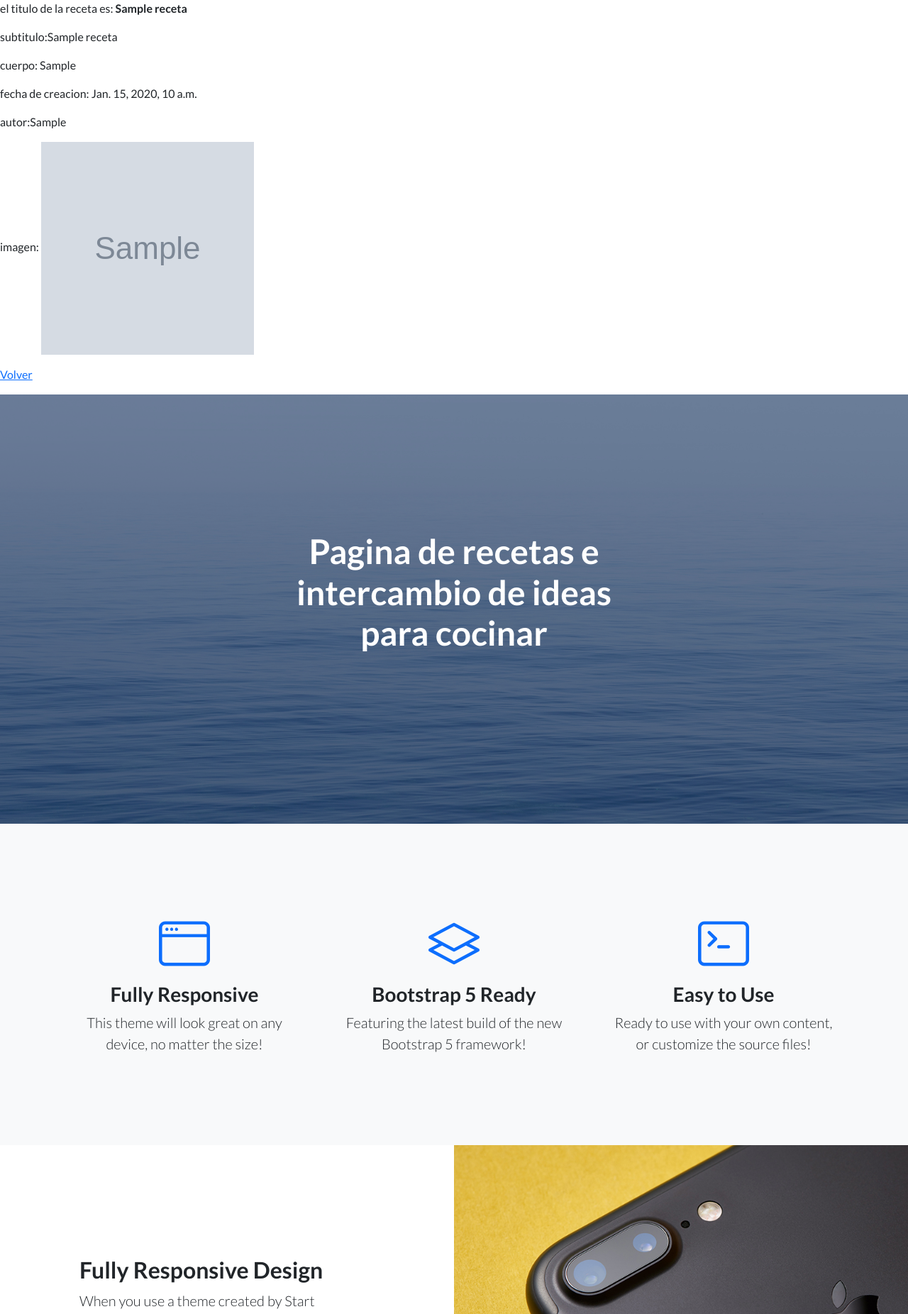
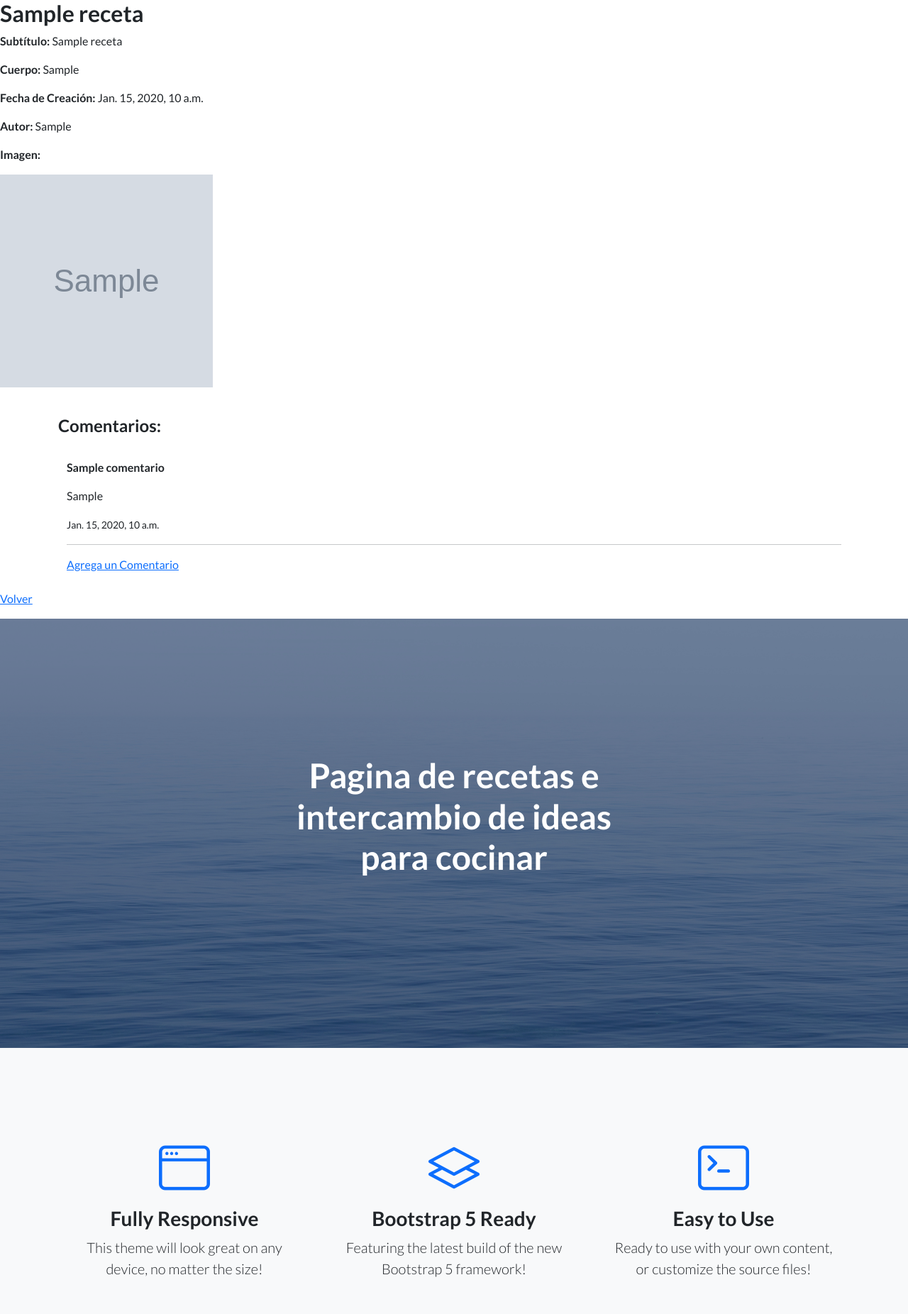
Before and after one commit to mateobarreyra/MiProyectofinal, a Django app: page /main/receta/1 in a window 1280 px wide. Shown: the part 66-1918 px from the top of the page at 71% size. Run offline with Django 4.2, Linux system fonts and the light colour scheme; tables that the repository leaves empty hold one stand-in row (values such as "Sample post"); grey boxes marked "Sample" are stand-in pictures; some libraries are stand-ins or nearby versions.

Commit message:
funcionalidad ok

```diff
--- a/Principal/models.py
+++ b/Principal/models.py
@@ -14,3 +14,15 @@ class Receta(models.Model):
 
     def __str__(self):
         return f'Receta{self.titulo}- Autor {self.autor}'
+
+class Comentario(models.Model):
+    comentario = models.ForeignKey(Receta, related_name='comentarios', on_delete=models.CASCADE, null=True)
+    nombre = models.CharField(max_length=40)
+    mensaje = models.TextField(null=True, blank=True)
+    fechaComentario = models.DateTimeField(auto_now_add=True)
+
+    class Meta:
+        ordering = ['-fechaComentario']
+
+    def __str__(self):
+        return '%s - %s' % (self.nombre, self.comentario)
--- a/Principal/urls.py
+++ b/Principal/urls.py
@@ -1,15 +1,17 @@
 
 from django.urls import path
 
-from Principal.views import show_html, CrearReceta, RecetasList, DetalleReceta, RecetaEliminar, ActualizarReceta
+from Principal.views import show_html, CrearReceta, RecetasList, DetalleReceta, RecetaEliminar, ActualizarReceta, \
+    ComentarioPagina
 
 urlpatterns = [
-    path('show/', show_html),
+    path('show/', show_html, name="base"),
     path('crear', CrearReceta.as_view(), name="RecetaCreate"),
     path('recetas', RecetasList.as_view(), name="RecetasList"),
     path('receta/<int:pk>', DetalleReceta.as_view(), name="RecetaDetail"),
     path('eliminar/<int:pk>', RecetaEliminar.as_view(), name="RecetaEliminar"),
     path('actualizar/<int:pk>', ActualizarReceta.as_view(), name="RecetaUpdate"),
+    path('receta/<int:pk>/comentario/', ComentarioPagina.as_view(), name='comentario'),
 
 
     ]
--- a/Principal/views.py
+++ b/Principal/views.py
@@ -1,8 +1,11 @@
-from django.shortcuts import render, redirect
+from django.shortcuts import render, redirect, get_object_or_404
+from django.urls import reverse_lazy
 from django.views.generic import CreateView, ListView, UpdateView, DeleteView,DetailView
 from django.http import HttpResponse
 
-from Principal.models import Receta
+from Principal.forms import FormularioComentario
+from Principal.models import Receta, Comentario
+
 
 class CrearReceta(CreateView):
     model = Receta
@@ -34,3 +37,15 @@ class RecetaEliminar(DeleteView):
 def show_html(request):
     contexto={}
     return render(request, template_name='base.html', context=contexto)
+
+
+
+class ComentarioPagina(CreateView):
+    model = Comentario
+    form_class = FormularioComentario
+    template_name = 'Principal/comentario.html'
+    success_url = reverse_lazy('base')
+
+    def form_valid(self, form):
+        form.instance.comentario_id = self.kwargs['pk']
+        return super(ComentarioPagina, self).form_valid(form)
--- a/templates/Principal/receta_detalle.html
+++ b/templates/Principal/receta_detalle.html
@@ -2,15 +2,36 @@
 
 {% block cambio %}
 
-
-<p>el titulo de la receta es: <b>{{receta.titulo}}</b></p>
-<p> subtitulo:{{receta.subtitulo}} </p>
-<p> cuerpo: {{receta.cuerpo}}</p>
-<p>fecha de creacion: {{receta.fecha_de_creacion}}</p>
-<p>autor:{{receta.autor}}</p>
-<p>imagen:
-<img style="height: 300px ; width: 300px"   src="{{receta.imagen.url}}">
+ <div class="receta">
+        <h2>{{ receta.titulo }}</h2>
+        <p><b>Subtítulo:</b> {{ receta.subtitulo }}</p>
+        <p><b>Cuerpo:</b> {{ receta.cuerpo }}</p>
+        <p><b>Fecha de Creación:</b> {{ receta.fecha_de_creacion }}</p>
+        <p><b>Autor:</b> {{ receta.autor }}</p>
+        <p><b>Imagen:</b></p>
+        <img style="height: 300px; width: 300px;" src="{{ receta.imagen.url }}" alt="{{ receta.titulo }}">
+    </div>
 </p>
+</div>
+<br>
+<div class="container">
+    <h4>Comentarios:</h4>
+    <br>
+    <div class="container">
+    {% if not receta.comentarios.all %}
+        No han comentado este instrumento
+    {% else %}
+        {% for comentario in receta.comentarios.all %}
+        <p><strong>{{comentario.nombre}}</strong></p>
+        <p>{{comentario.mensaje}}</p>
+        <p><small>{{comentario.fechaComentario}}</small></p>
+        <hr>
+        {% endfor %}
+    {% endif %}
+    <a href="{% url 'comentario' pk=receta.pk %}">Agrega un Comentario</a>
+    </div>
+</div>
+<br>
 
 <p>
 
```
Also changed, not shown: Principal/forms.py (+10 -1 lines), templates/Principal/comentario.html (added, +19 -0 lines).
